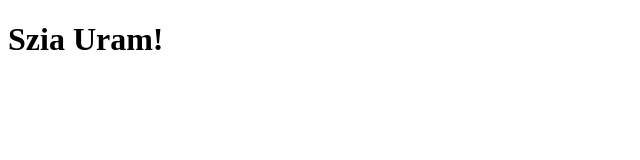
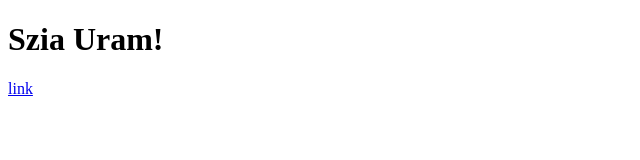
Before and after one commit to Zal-n/test1, a plain HTML site: page Index.html in a window 1280 px wide. Shown: the full height of the page, 0-640 px from the left. Drawn offline with Linux system fonts and the light colour scheme.

Commit message:
Next update

```diff
--- a/Index.html
+++ b/Index.html
@@ -9,6 +9,7 @@
 <body>
 
 <h1>Szia Uram!</h1>
+<a href="https://faszom.com">link</a>
 
 </body>
 
```
